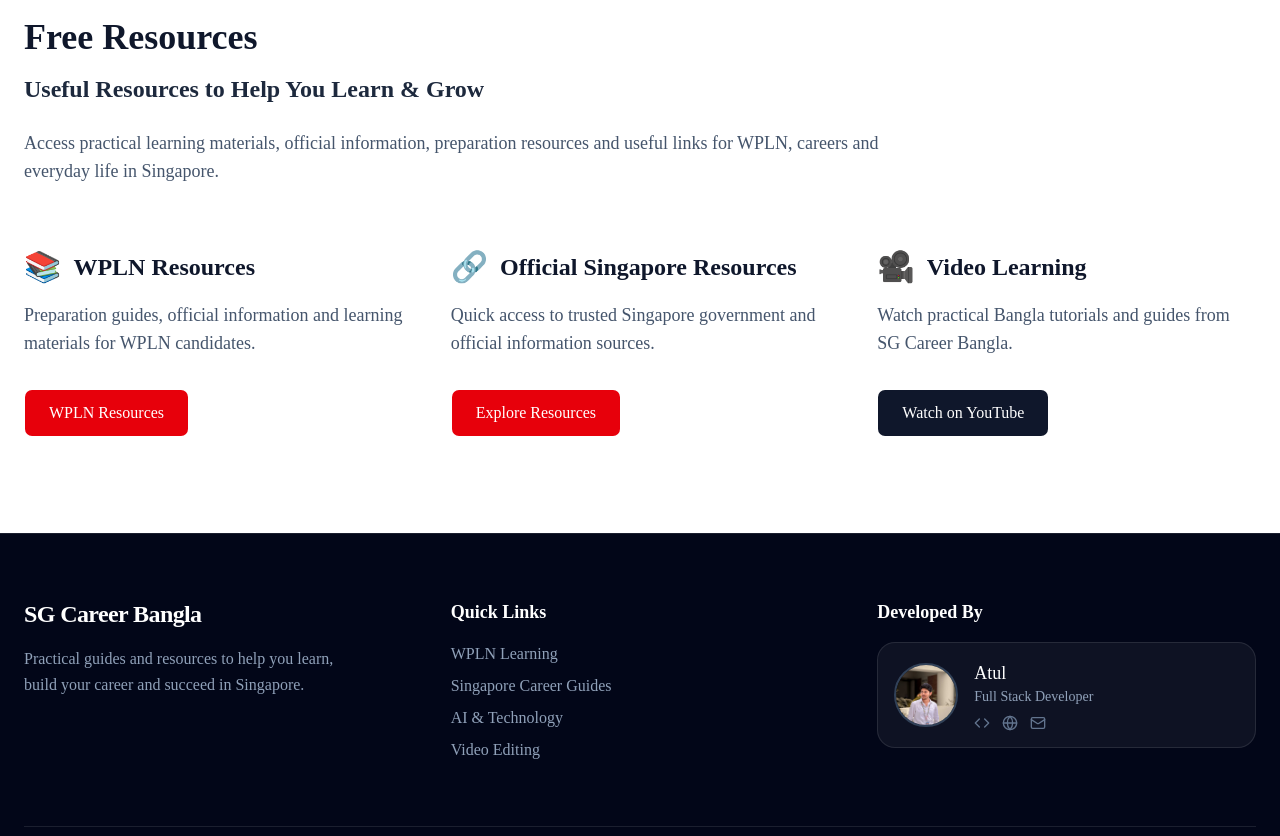
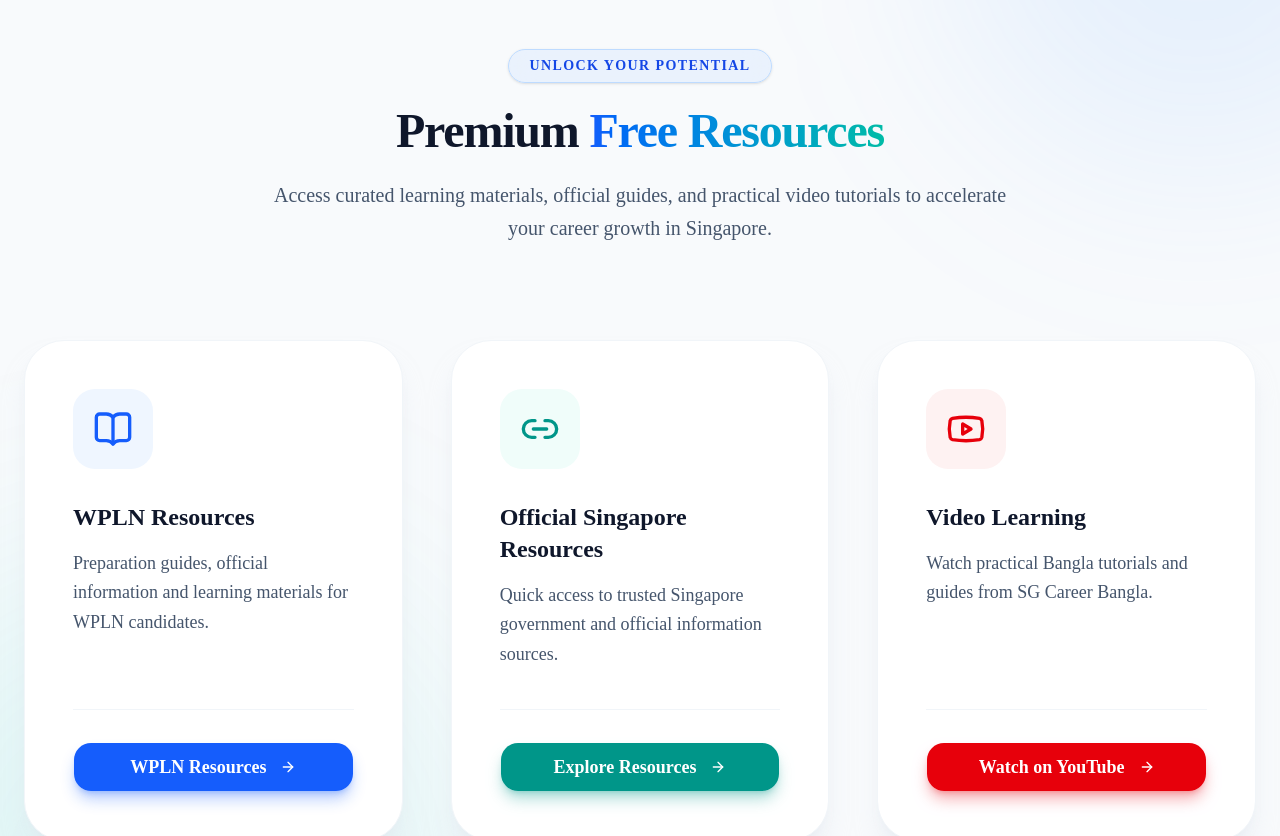
Before and after one commit to atul-dev-ai/rajat_kumar_portfolio, a Next.js app: page / in a window 1280 px wide. Shown: the part 2500-3336 px from the top of the page. Built offline with nearby package versions, Linux system fonts and the light colour scheme.

Commit message:
style: redesign free resources section with premium UI

```diff
--- a/src/components/FreeResourcesSection.tsx
+++ b/src/components/FreeResourcesSection.tsx
@@ -2,63 +2,94 @@
 
 import { motion } from "framer-motion";
 import { Button } from "./ui/button";
+import { BookOpen, Link2, Youtube, ArrowRight } from "lucide-react";
 
 export function FreeResourcesSection() {
   const resources = [
     {
-      icon: "📚",
+      icon: <BookOpen className="w-10 h-10 text-blue-600 group-hover:scale-110 transition-transform duration-300" />,
+      iconBg: "bg-blue-50",
       title: "WPLN Resources",
       description: "Preparation guides, official information and learning materials for WPLN candidates.",
       buttonText: "WPLN Resources",
-      buttonColor: "bg-red-600 hover:bg-red-700 text-white",
+      buttonColor: "bg-blue-600 hover:bg-blue-700 text-white shadow-lg shadow-blue-600/30",
     },
     {
-      icon: "🔗",
+      icon: <Link2 className="w-10 h-10 text-teal-600 group-hover:scale-110 transition-transform duration-300" />,
+      iconBg: "bg-teal-50",
       title: "Official Singapore Resources",
       description: "Quick access to trusted Singapore government and official information sources.",
       buttonText: "Explore Resources",
-      buttonColor: "bg-red-600 hover:bg-red-700 text-white",
+      buttonColor: "bg-teal-600 hover:bg-teal-700 text-white shadow-lg shadow-teal-600/30",
     },
     {
-      icon: "🎥",
+      icon: <Youtube className="w-10 h-10 text-red-600 group-hover:scale-110 transition-transform duration-300" />,
+      iconBg: "bg-red-50",
       title: "Video Learning",
       description: "Watch practical Bangla tutorials and guides from SG Career Bangla.",
       buttonText: "Watch on YouTube",
-      buttonColor: "bg-slate-900 hover:bg-slate-800 text-white",
+      buttonColor: "bg-red-600 hover:bg-red-700 text-white shadow-lg shadow-red-600/30",
     }
   ];
 
   return (
-    <section className="py-24 bg-white text-slate-900">
-      <div className="container mx-auto px-6">
-        <div className="mb-16">
-          <h2 className="text-4xl font-extrabold text-slate-900 mb-4">Free Resources</h2>
-          <h3 className="text-2xl font-bold text-slate-800 mb-6">Useful Resources to Help You Learn & Grow</h3>
-          <p className="text-lg text-slate-600 max-w-4xl">
-            Access practical learning materials, official information, preparation resources and useful links for WPLN, careers and everyday life in Singapore.
+    <section className="relative py-32 bg-slate-50 overflow-hidden">
+      {/* Premium Decorative Background Elements */}
+      <div className="absolute top-0 right-0 w-[500px] h-[500px] bg-blue-400/10 rounded-full blur-[100px] -translate-y-1/2 translate-x-1/3"></div>
+      <div className="absolute bottom-0 left-0 w-[600px] h-[600px] bg-teal-400/10 rounded-full blur-[120px] translate-y-1/3 -translate-x-1/4"></div>
+
+      <div className="container mx-auto px-6 relative z-10">
+        <div className="text-center max-w-3xl mx-auto mb-24">
+          <motion.div
+            initial={{ opacity: 0, y: 20 }}
+            whileInView={{ opacity: 1, y: 0 }}
+            viewport={{ once: true, margin: "-100px" }}
+            transition={{ duration: 0.6 }}
+          >
+            <span className="inline-block py-1.5 px-5 rounded-full bg-blue-100/50 border border-blue-200 text-blue-700 text-sm font-bold tracking-widest uppercase mb-6 shadow-sm backdrop-blur-md">
+              Unlock Your Potential
+            </span>
+            <h2 className="text-4xl md:text-5xl font-extrabold text-slate-900 mb-6 tracking-tight">
+              Premium <span className="text-transparent bg-clip-text bg-gradient-to-r from-blue-600 to-teal-500">Free Resources</span>
+            </h2>
+            <p className="text-lg md:text-xl text-slate-600 leading-relaxed">
+              Access curated learning materials, official guides, and practical video tutorials to accelerate your career growth in Singapore.
             </p>
+          </motion.div>
         </div>
 
-        <div className="grid grid-cols-1 md:grid-cols-3 gap-12">
+        <div className="grid grid-cols-1 md:grid-cols-3 gap-8 lg:gap-12">
           {resources.map((resource, index) => (
             <motion.div
               key={index}
-              initial={{ opacity: 0, y: 30 }}
+              initial={{ opacity: 0, y: 40 }}
               whileInView={{ opacity: 1, y: 0 }}
               viewport={{ once: true, margin: "-50px" }}
-              transition={{ duration: 0.6, delay: index * 0.1 }}
-              className="flex flex-col h-full"
+              transition={{ duration: 0.7, delay: index * 0.15, ease: [0.16, 1, 0.3, 1] }}
+              className="group bg-white rounded-[2.5rem] p-8 lg:p-12 shadow-xl shadow-slate-200/50 hover:shadow-2xl hover:shadow-slate-300/60 border border-slate-100 hover:-translate-y-2 transition-all duration-500 flex flex-col h-full relative overflow-hidden cursor-pointer"
             >
-              <h4 className="text-2xl font-bold text-slate-900 mb-4 flex items-center gap-3">
-                <span className="text-3xl">{resource.icon}</span> {resource.title}
+              {/* Premium Card Glow Effect */}
+              <div className="absolute inset-0 bg-gradient-to-br from-white via-white to-slate-50 opacity-0 group-hover:opacity-100 transition-opacity duration-500 z-0"></div>
+
+              <div className="relative z-10 flex flex-col h-full">
+                <div className={`w-20 h-20 rounded-3xl flex items-center justify-center mb-8 ${resource.iconBg} group-hover:bg-white group-hover:shadow-lg group-hover:shadow-slate-200/50 transition-all duration-500`}>
+                  {resource.icon}
+                </div>
+
+                <h4 className="text-2xl font-bold text-slate-900 mb-4 group-hover:text-blue-900 transition-colors">
+                  {resource.title}
                 </h4>
-              <p className="text-slate-600 text-lg mb-8 flex-grow">
+
+                <p className="text-slate-600 text-lg mb-10 flex-grow leading-relaxed group-hover:text-slate-700 transition-colors">
                   {resource.description}
                 </p>
-              <div>
-                <Button className={`${resource.buttonColor} px-6 h-12 text-base rounded-md font-medium transition-colors`}>
+
+                <div className="mt-auto pt-8 border-t border-slate-100 group-hover:border-slate-200 transition-colors">
+                  <Button className={`${resource.buttonColor} w-full py-6 text-lg rounded-2xl font-semibold group/btn transition-all duration-300 hover:scale-[1.02]`}>
                     {resource.buttonText}
+                    <ArrowRight className="ml-2 w-5 h-5 group-hover/btn:translate-x-1.5 transition-transform" />
                   </Button>
+                </div>
               </div>
             </motion.div>
           ))}
```
Lines whose indentation alone changed are shown as unchanged.
